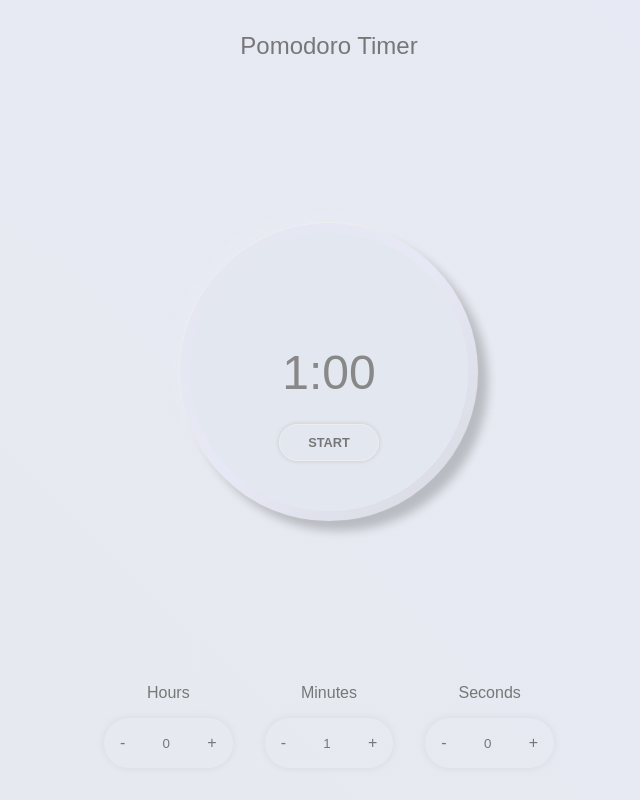
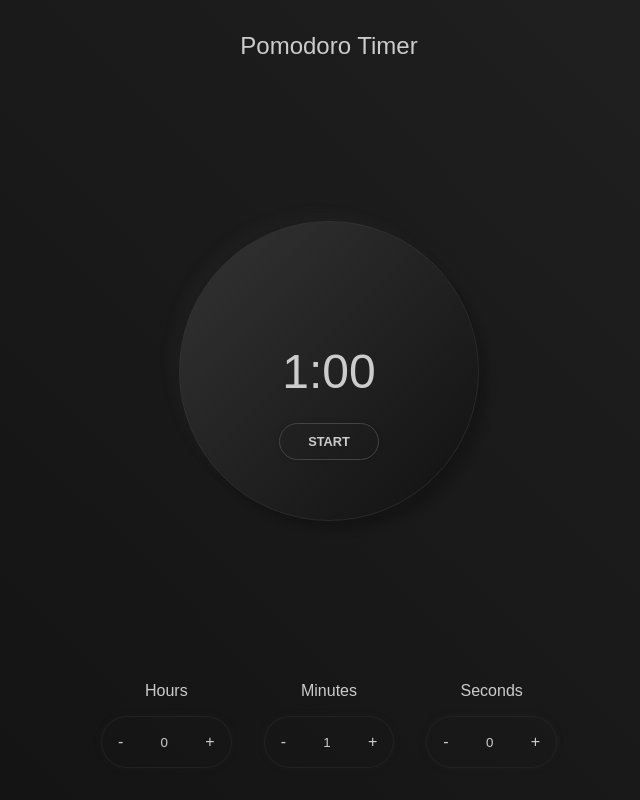
Before and after one commit to JuanMorenaE/pomodoro-timer, a plain HTML site: page index.html in a window 1280 px wide. Shown: the whole page, without its empty margins (311-951 px from the left). Drawn offline with Linux system fonts and the dark colour scheme.

Commit message:
Dark Mode implemented

```diff
--- a/app.js
+++ b/app.js
@@ -45,7 +45,6 @@ const timerHandler = () => {
         clearInterval(timerInterval);
 
         percentage = (100 - (timeRemaining * 100) / totalTime) / 100;
-        console.log(percentage);
         progressBar.animate(percentage);
     }
 };
@@ -109,8 +108,6 @@ const changeStartTime = () => {
 
     remaining.innerText = formatTime(timeRemaining);
 
-    console.log(totalTime, timeRemaining);
-
     percentage = (100 - (timeRemaining * 100) / totalTime) / 100;
     progressBar.animate(percentage);
 };
--- a/styles.css
+++ b/styles.css
@@ -2,7 +2,7 @@
     margin: 0;
     padding: 0;
     box-sizing: border-box;
-    font-family: "Arial", sans-serif;
+    font-family: sans-serif;
 }
 
 body {
@@ -81,7 +81,6 @@ header {
     width: 95%;
     height: 95%;
     border-radius: 50%;
-    background: radial-gradient(closest-side, #e3e7ef 98%, transparent 98% 100%), conic-gradient(#6eddff 0%, transparent 0);
     transition: background-color 1000ms linear;
 }
 
@@ -173,3 +172,44 @@ header {
 
     font-size: 1em;
 }
+
+@media (prefers-color-scheme: dark) {
+    body {
+        background: linear-gradient(45deg, #111111, #222222);
+    }
+
+    header {
+        h1 {
+            color: #ccc;
+        }
+    }
+
+    .container #clock {
+        background: linear-gradient(135deg, #333333, #222222, #111111);
+        border: 1px solid #333;
+    }
+
+    .container #clock::before {
+        box-shadow: -10px -10px 10px 0 #2c2c2c33;
+    }
+
+    .container #clock #remaining {
+        color: #ccc;
+    }
+
+    .container #start {
+        border: 1px solid #444;
+    }
+
+    .container #start,
+    .controller-container label,
+    .controller input,
+    .controller button {
+        color: #ccc;
+    }
+
+    .controller-container .controller {
+        box-shadow: 0 0 10px 0 #53535311;
+        border: 1px solid #222;
+    }
+}
```
